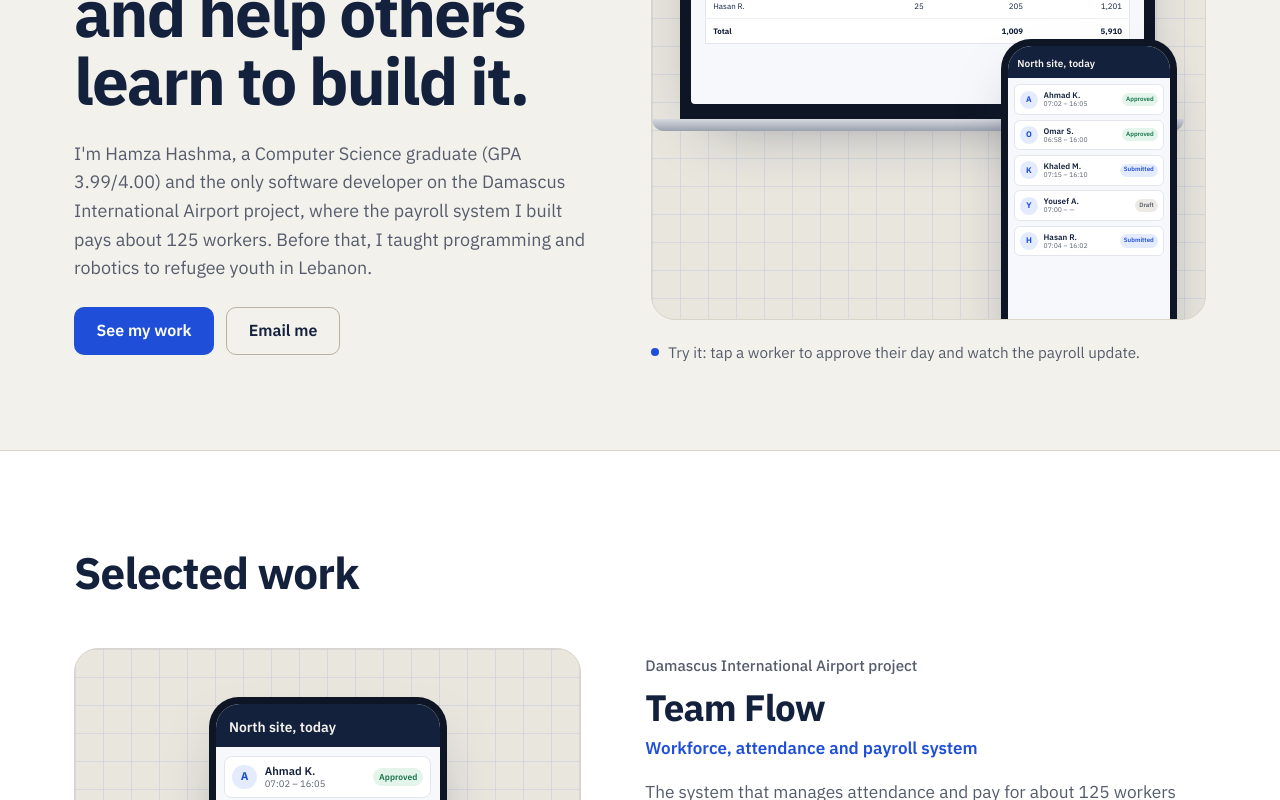
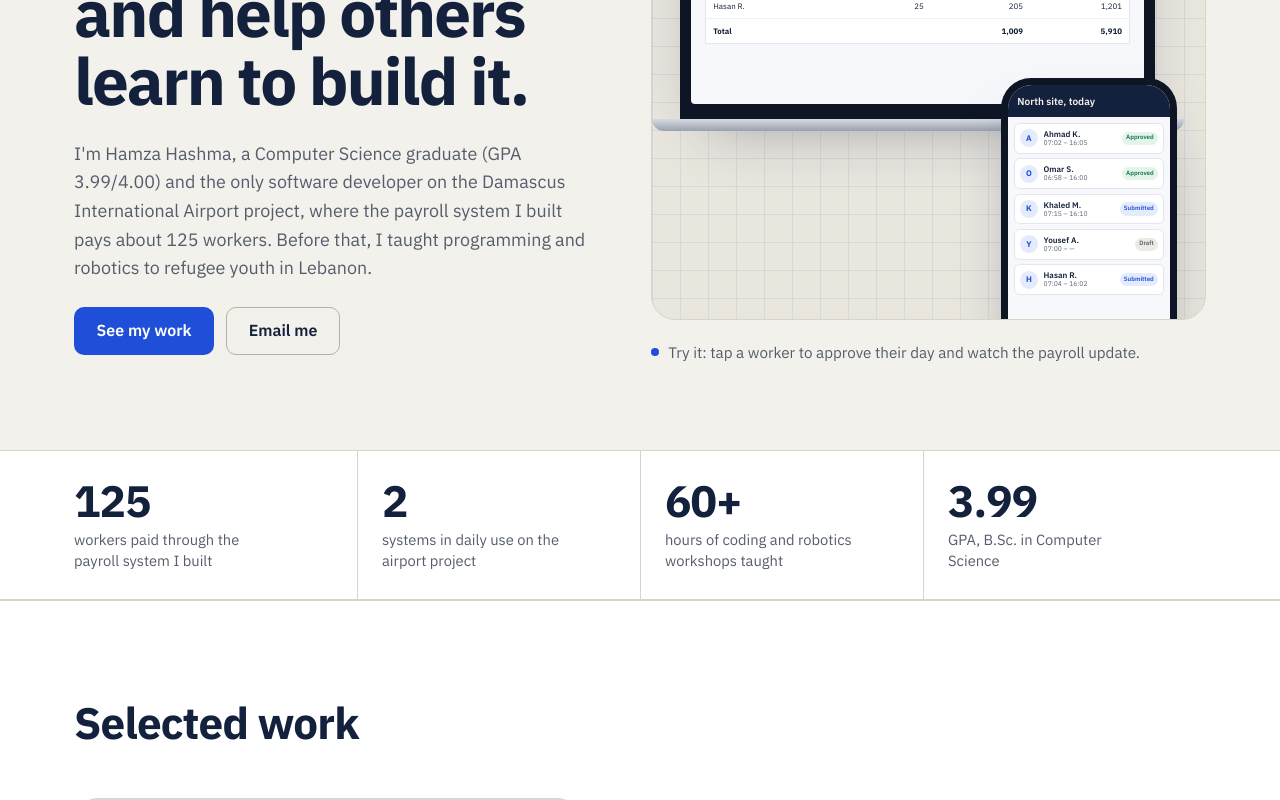
Before and after one commit to 32330677-oss/my-portfolio, a React (Vite) app: page / in a window 1280 px wide. Shown: the part 376-1176 px from the top of the page. Built offline with nearby package versions, Linux system fonts and the light colour scheme.

Commit message:
Portfolio fixes and numbers strip

```diff
--- a/src/App.jsx
+++ b/src/App.jsx
@@ -2,6 +2,7 @@
 import { flushSync } from "react-dom";
 import Navbar from "./components/Navbar";
 import Hero from "./components/Hero";
+import Stats from "./components/Stats";
 import Projects from "./components/Projects";
 import Experience from "./components/Experience";
 import ProjectPage from "./components/ProjectPage";
@@ -55,6 +56,8 @@
   const [activeId, setActiveId] = useState("");
   const hashRef = useRef(hash);
   const t = portfolioData[lang];
+  // No section is highlighted on project pages.
+  const navActiveId = hash.startsWith("#/") ? "" : activeId;
 
   const slug = projectSlugFrom(hash);
   const projectIndex = slug ? projects.findIndex((p) => p.slug === slug) : -1;
@@ -104,10 +107,7 @@
 
   // Highlight the menu link of the section on screen (home page only).
   useEffect(() => {
-    if (hash.startsWith("#/") || !("IntersectionObserver" in window)) {
-      setActiveId("");
-      return undefined;
-    }
+    if (hash.startsWith("#/") || !("IntersectionObserver" in window)) return undefined;
     const io = new IntersectionObserver(
       (entries) => {
         entries.forEach((e) => {
@@ -135,18 +135,28 @@
 
   return (
     <div className="app">
-      <a href="#main" className="skip-link">Skip to content</a>
+      {/* Moves focus without changing the URL hash (a hash change would leave a project page). */}
+      <a
+        href="#main"
+        className="skip-link"
+        onClick={(e) => {
+          e.preventDefault();
+          document.getElementById("main")?.focus();
+        }}
+      >
+        {t.skipLink}
+      </a>
       <Navbar
         t={t.nav}
         name={t.hero.name}
         onToggleLang={() => setLang((l) => (l === "en" ? "ar" : "en"))}
         theme={theme}
-        activeId={activeId}
+        activeId={navActiveId}
         email={contact.email}
         onToggleTheme={() => setTheme((m) => (m === "dark" ? "light" : "dark"))}
       />
 
-      <main id="main">
+      <main id="main" tabIndex={-1}>
         {notFound ? (
           <NotFound t={t.notFound} />
         ) : project ? (
@@ -161,6 +171,7 @@
         ) : (
           <>
             <Hero t={t.hero} contact={contact} lang={lang} heroShots={heroShots} />
+            <Stats items={t.stats} />
             <Projects t={t.projectsSection} lang={lang} projects={projects} />
             <Skills t={t.skills} />
             <Experience t={t.experienceSection} lang={lang} items={experience} education={t.education} />
--- a/src/components/LiveDemo.jsx
+++ b/src/components/LiveDemo.jsx
@@ -1,5 +1,6 @@
 import { useState } from "react";
-import { Attendance, Payroll, initialStatuses, mockText } from "./AppMock";
+import { Attendance, Payroll } from "./AppMock";
+import { initialStatuses, mockText } from "./appMockData";
 
 // The hero's working demo: approve attendance on the phone, payroll on the
 // laptop recalculates. Real screenshots (heroShots) replace it when set.
--- a/src/components/Navbar.jsx
+++ b/src/components/Navbar.jsx
@@ -23,7 +23,7 @@
           <Logo size={34} /> {name}
         </a>
 
-        <nav className={`nav-links ${open ? "is-open" : ""}`} aria-label="Main">
+        <nav className={`nav-links ${open ? "is-open" : ""}`} aria-label={t.mainNav}>
           {links.map((l) => (
             <a
               key={l.href}
@@ -50,7 +50,7 @@
           <button
             type="button"
             className="icon-btn menu-btn"
-            aria-label="Menu"
+            aria-label={t.menu}
             aria-expanded={open}
             onClick={() => setOpen((v) => !v)}
           >
--- a/src/components/ProjectPage.jsx
+++ b/src/components/ProjectPage.jsx
@@ -108,7 +108,11 @@
 
         <section className="pp-section">
           <h2 className="pp-h2">{t.tech}</h2>
-          <p className="stack-list" dir="ltr">{project.tags.join(", ")}</p>
+          <ul className="tag-list" dir="ltr">
+            {project.tags.map((tag) => (
+              <li key={tag} className="tag">{tag}</li>
+            ))}
+          </ul>
         </section>
 
         <section className="pp-cta">
@@ -123,7 +127,10 @@
 
         <a href={`#/project/${nextProject.slug}`} className="next-project">
           <span>{t.next}</span>
-          <strong>{next.title}</strong>
+          <strong>
+            {next.title}
+            <Icon name="arrow" size={28} className="flip-rtl" />
+          </strong>
         </a>
       </div>
     </article>
--- /dev/null
+++ b/src/components/Stats.jsx
@@ -0,0 +1,17 @@
+// Four key numbers right under the hero.
+export default function Stats({ items }) {
+  return (
+    <section className="stats">
+      <div className="container">
+        <dl className="stats-grid">
+          {items.map((s) => (
+            <div key={s.label} className="stat">
+              <dt className="stat-label">{s.label}</dt>
+              <dd className="stat-value" dir="ltr">{s.value}</dd>
+            </div>
+          ))}
+        </dl>
+      </div>
+    </section>
+  );
+}
--- a/src/data/portfolioData.js
+++ b/src/data/portfolioData.js
@@ -421,6 +421,8 @@
       langSwitch: "عربي",
       themeLight: "Switch to light mode",
       themeDark: "Switch to dark mode",
+      menu: "Menu",
+      mainNav: "Main",
     },
     hero: {
       name: "Hamza Hashma",
@@ -434,6 +436,13 @@
       demoHint: "Try it: tap a worker to approve their day and watch the payroll update.",
       demoReset: "Reset demo",
     },
+    // The numbers strip under the hero.
+    stats: [
+      { value: "125", label: "workers paid through the payroll system I built" },
+      { value: "2", label: "systems in daily use on the airport project" },
+      { value: "60+", label: "hours of coding and robotics workshops taught" },
+      { value: "3.99", label: "GPA, B.Sc. in Computer Science" },
+    ],
     projectsSection: {
       title: "Selected work",
       details: "Read the case study",
@@ -528,6 +537,7 @@
     },
     seoDescription: "Hamza Hashma, software developer in Damascus. Computer Science graduate (GPA 3.99), builder of Team Flow for the Damascus International Airport project, and co-founder of Infinity Team.",
     footer: "Designed and built by Hamza Hashma",
+    skipLink: "Skip to content",
   },
 
   ar: {
@@ -542,6 +552,8 @@
       langSwitch: "EN",
       themeLight: "الوضع الفاتح",
       themeDark: "الوضع الداكن",
+      menu: "القائمة",
+      mainNav: "القائمة الرئيسية",
     },
     hero: {
       name: "حمزة هشمة",
@@ -555,6 +567,12 @@
       demoHint: "جرّبها: اضغط على أحد العمال لاعتماد يومه، وشاهد الرواتب تتحدّث.",
       demoReset: "إعادة العرض",
     },
+    stats: [
+      { value: "125", label: "عاملًا يتقاضون أجورهم عبر نظام الرواتب الذي بنيته" },
+      { value: "2", label: "نظامان يُستخدمان يوميًا في مشروع المطار" },
+      { value: "+60", label: "ساعة من ورش البرمجة والروبوتات قدّمتها" },
+      { value: "3.99", label: "المعدل، بكالوريوس علوم الحاسوب" },
+    ],
     projectsSection: {
       title: "أعمال مختارة",
       details: "تفاصيل المشروع",
@@ -649,5 +667,6 @@
     },
     seoDescription: "حمزة هشمة، مطوّر برمجيات في دمشق. خريج علوم الحاسوب بمعدل 3.99، ومطوّر نظام Team Flow لمشروع مطار دمشق الدولي، ومؤسس مشارك في Infinity Team.",
     footer: "تصميم وبرمجة حمزة هشمة",
+    skipLink: "انتقل إلى المحتوى",
   },
 };
--- a/src/index.css
+++ b/src/index.css
@@ -399,7 +399,7 @@
 .stage-phone {
   position: absolute;
   width: 32%;
-  bottom: -17%;
+  bottom: -24%; /* low enough to keep the payroll total row visible */
   inset-inline-end: 5%;
   animation: rise 0.9s 0.25s cubic-bezier(0.2, 0.8, 0.2, 1) both;
 }
@@ -1562,6 +1562,10 @@
 }
 
 .next-project strong {
+  display: inline-flex;
+  align-items: center;
+  justify-content: flex-end;
+  gap: 0.6rem;
   font-size: clamp(1.6rem, 3.5vw, 2.4rem);
   transition: color var(--ease);
 }
@@ -2231,7 +2235,7 @@
 
   .stage-phone {
     width: 42%;
-    bottom: -22%;
+    bottom: -30%;
   }
 }
 
@@ -2253,3 +2257,95 @@
     transition: none !important;
   }
 }
+
+/* =====================================================================
+   Added: skip-link target, numbers strip, tech tags
+   ===================================================================== */
+main:focus {
+  outline: none;
+}
+
+.stats {
+  border-top: 1px solid var(--line);
+  border-bottom: 1px solid var(--line);
+  background: var(--surface);
+}
+
+.stats-grid {
+  display: grid;
+  grid-template-columns: repeat(4, minmax(0, 1fr));
+}
+
+.stat {
+  display: flex;
+  flex-direction: column-reverse;
+  gap: 0.35rem;
+  padding: 1.75rem 1.5rem;
+  border-inline-start: 1px solid var(--line);
+}
+
+.stat:first-child {
+  border-inline-start: 0;
+  padding-inline-start: 0;
+}
+
+.stat-value {
+  font-size: clamp(2rem, 3.6vw, 2.75rem);
+  font-weight: 700;
+  line-height: 1;
+  letter-spacing: -0.02em;
+  color: var(--text);
+  text-align: start;
+}
+
+html[dir="rtl"] .stat-value {
+  text-align: right;
+}
+
+.stat-label {
+  color: var(--muted);
+  font-size: 0.92rem;
+  line-height: 1.45;
+  max-width: 22ch;
+}
+
+.tag-list {
+  display: flex;
+  flex-wrap: wrap;
+  gap: 0.5rem;
+  list-style: none;
+  padding: 0;
+  margin: 0;
+}
+
+html[dir="rtl"] .tag-list {
+  justify-content: flex-end;
+}
+
+.tag {
+  padding: 0.35rem 0.85rem;
+  border-radius: 999px;
+  background: var(--surface);
+  border: 1px solid var(--line);
+  font-size: 0.92rem;
+  font-weight: 500;
+}
+
+@media (max-width: 760px) {
+  .stats-grid {
+    grid-template-columns: repeat(2, minmax(0, 1fr));
+  }
+
+  .stat {
+    padding: 1.25rem 1rem;
+  }
+
+  .stat:nth-child(odd) {
+    border-inline-start: 0;
+    padding-inline-start: 0;
+  }
+
+  .stat:nth-child(n + 3) {
+    border-top: 1px solid var(--line);
+  }
+}
```
Also changed, not shown: src/components/AppMock.jsx (+1 -76 lines), src/components/appMockData.js (added, +78 -0 lines), public/favicon.svg, public/site.webmanifest.
